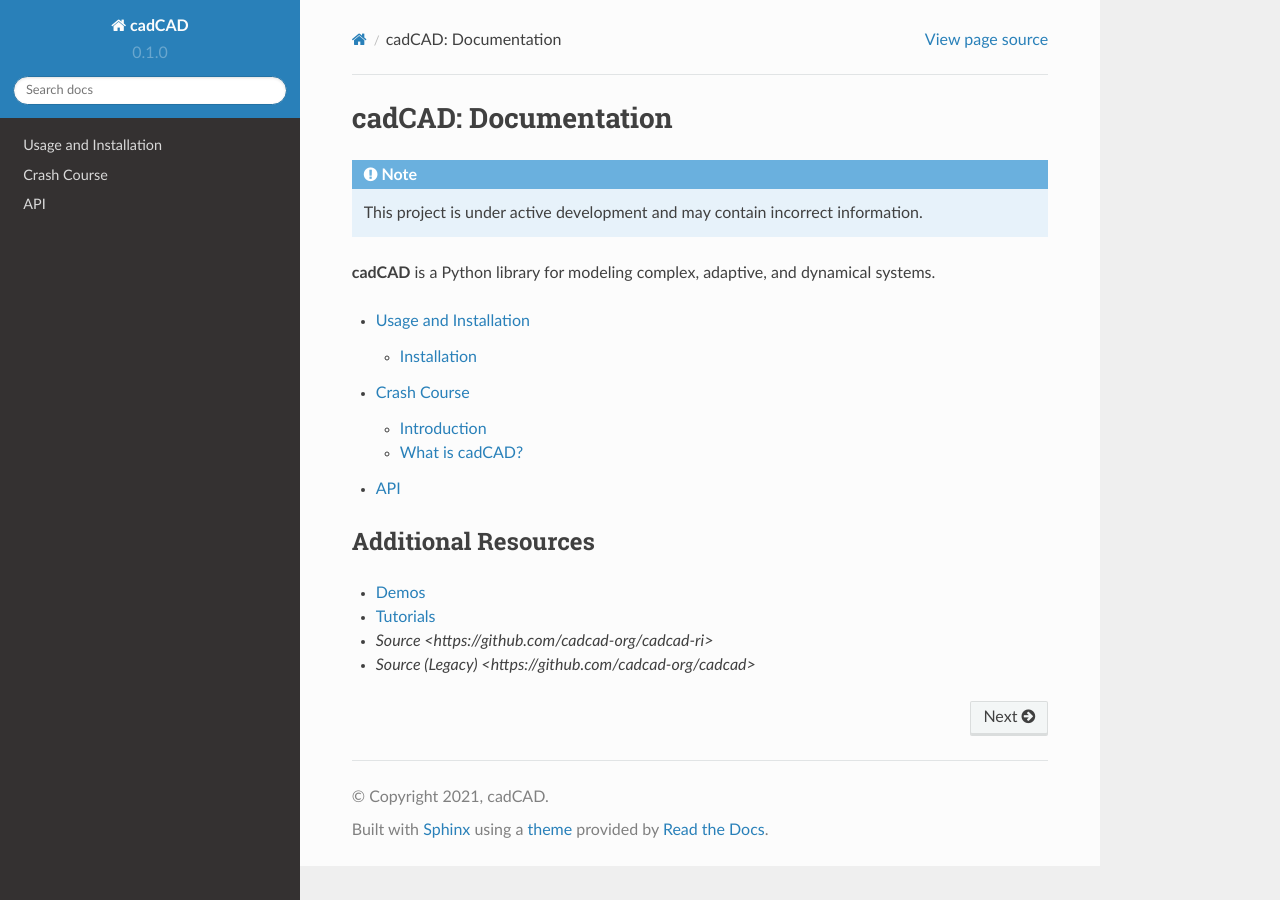
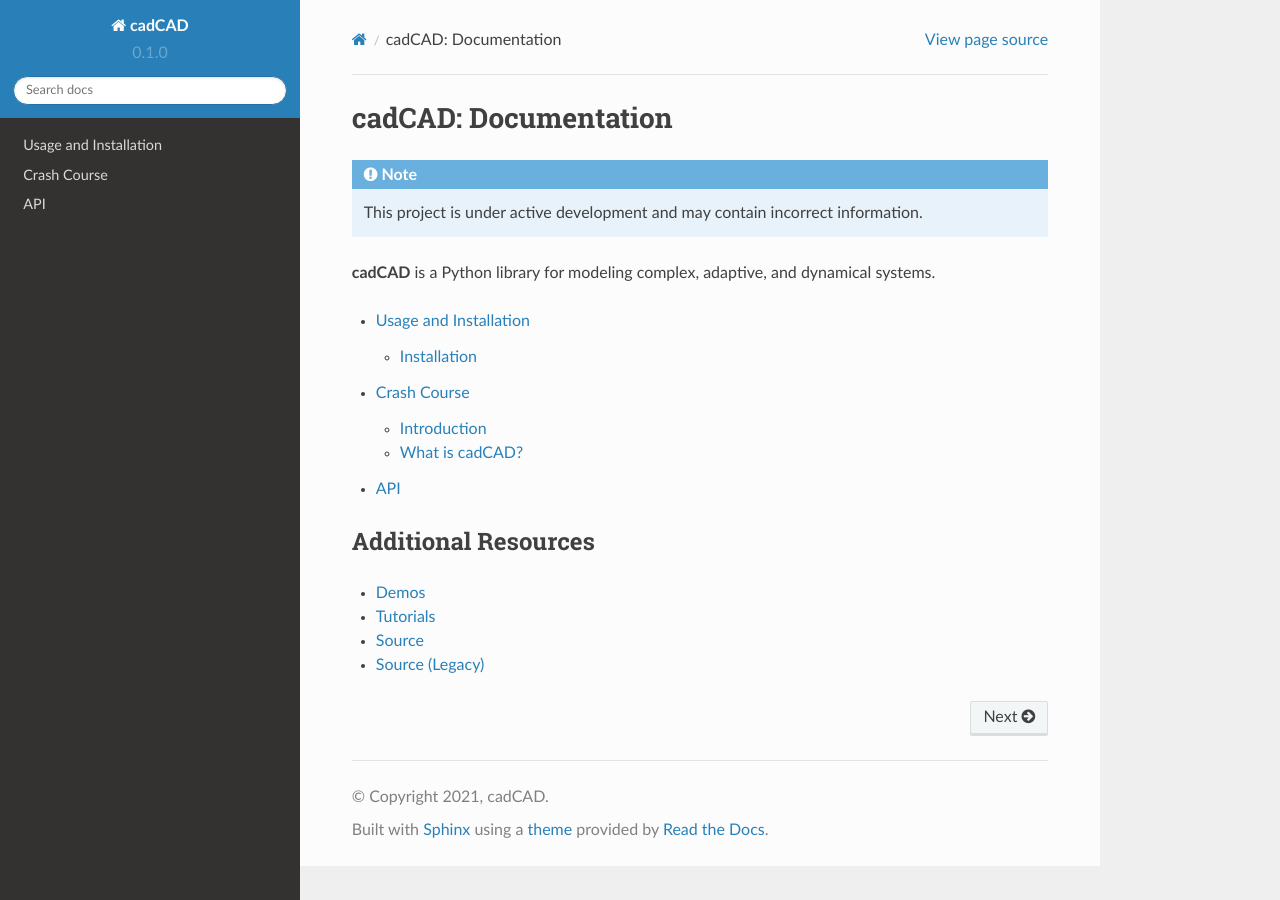
Before and after one commit to cadCAD-org/documentation, a Sphinx documentation site: the page built from docs/source/index.rst, in a window 1280 px wide. Built offline with Sphinx 7.4.7 and the Read the Docs theme 2.0.0, drawn with Linux system fonts in a browser that asks for light colours.

Commit message:
Fixed links

```diff
--- a/docs/source/index.rst
+++ b/docs/source/index.rst
@@ -17,5 +17,5 @@
 --------------------
 - :doc:`demos`
 - :doc:`tutorials`
-- `Source <https://github.com/cadcad-org/cadcad-ri>`
-- `Source (Legacy) <https://github.com/cadcad-org/cadcad>`
+- `Source <https://github.com/cadcad-org/cadcad-ri>`_
+- `Source (Legacy) <https://github.com/cadcad-org/cadcad>`_
```
